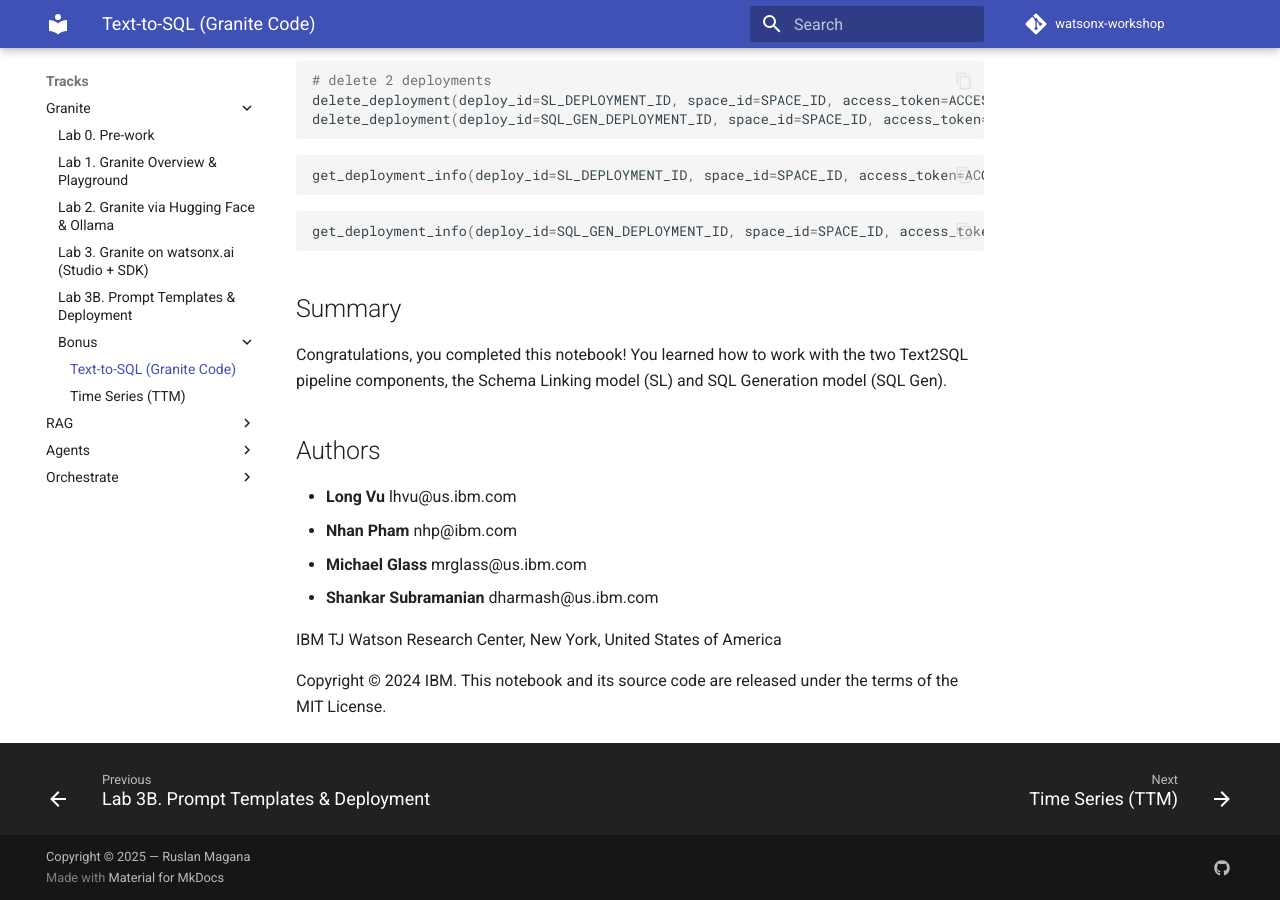
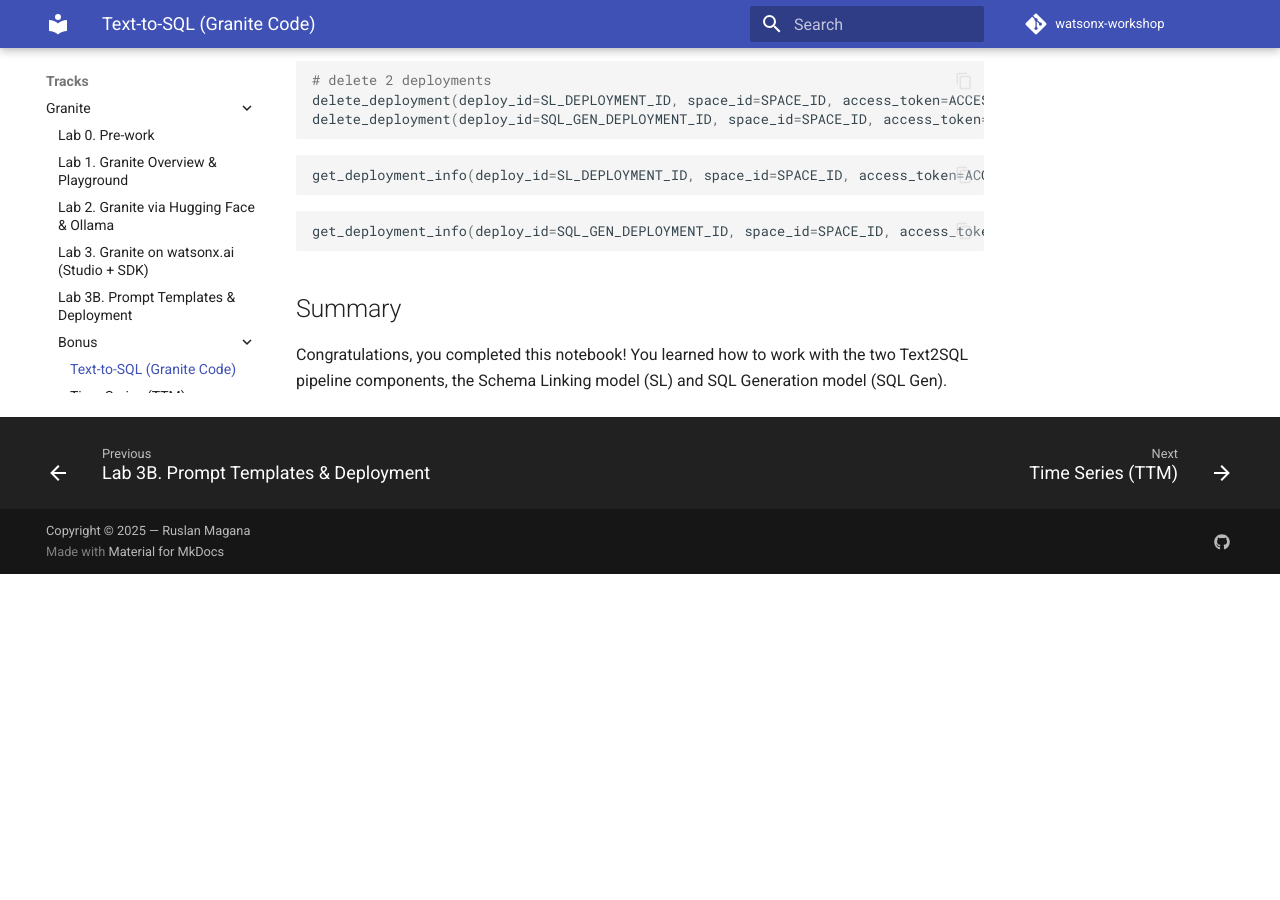
Before and after one commit to ruslanmv/watsonx-workshop, an MkDocs documentation site: the page built from docs/tracks/granite/bonus/granite-text2sql.md, in a window 1280 px wide and 900 px high, scrolled down 12097 px. Built offline with MkDocs 1.6.1 and Material for MkDocs 9.7.7, drawn with Linux system fonts in a browser that asks for light colours; comment, search, counter and statistics services are not loaded; after the commit the page ends 12671 px from its top, so only the background shows below that.

Commit message:
First commit

```diff
--- a/docs/tracks/granite/bonus/granite-text2sql.md
+++ b/docs/tracks/granite/bonus/granite-text2sql.md
@@ -629,14 +629,3 @@
 ## Summary
 
 Congratulations, you completed this notebook! You learned how to work with the two Text2SQL pipeline components, the Schema Linking model (SL) and SQL Generation model (SQL Gen).
-
-## Authors
-
-- **Long Vu** lhvu@us.ibm.com
-- **Nhan Pham** nhp@ibm.com
-- **Michael Glass** mrglass@us.ibm.com
-- **Shankar Subramanian** dharmash@us.ibm.com
-
-IBM TJ Watson Research Center, New York, United States of America
-
-Copyright © 2024 IBM. This notebook and its source code are released under the terms of the MIT License.
```
Also changed, not shown: docs/tracks/granite/bonus/time-series-ttm.md (+0 -8 lines).
